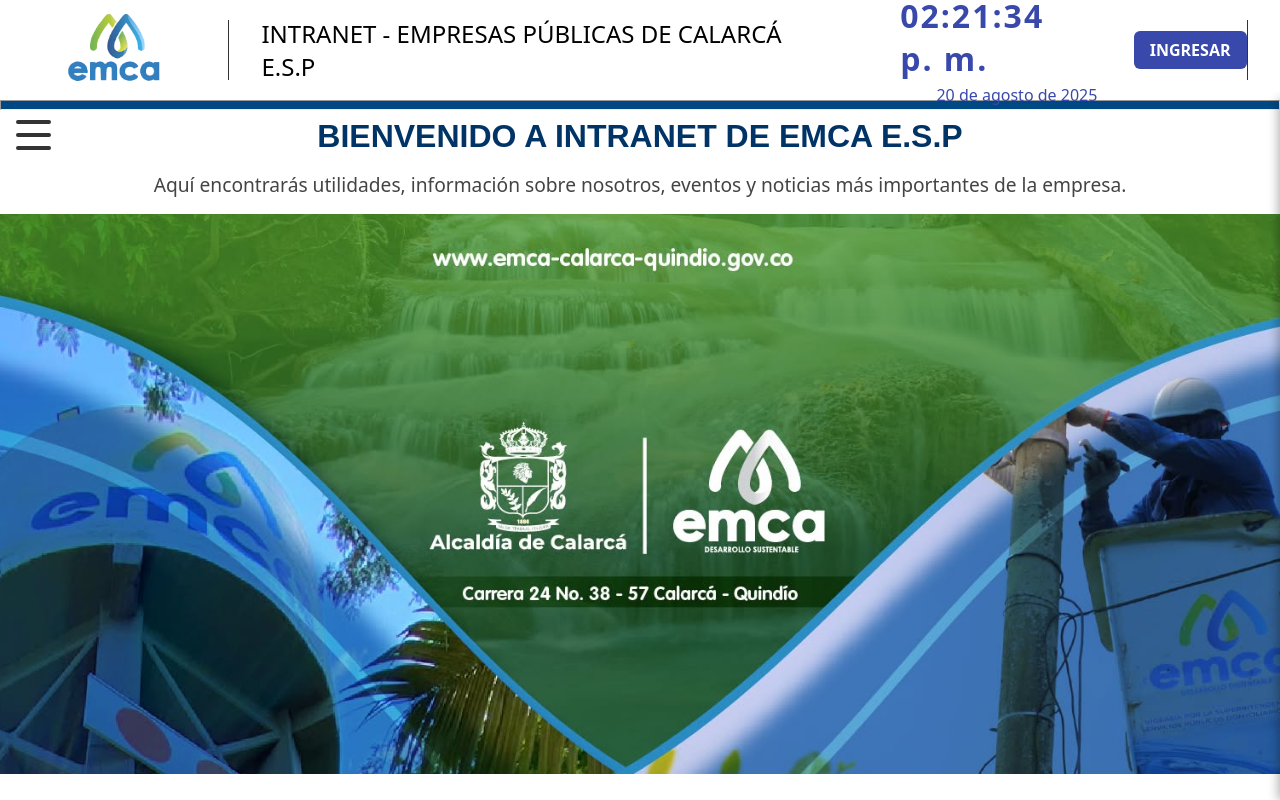
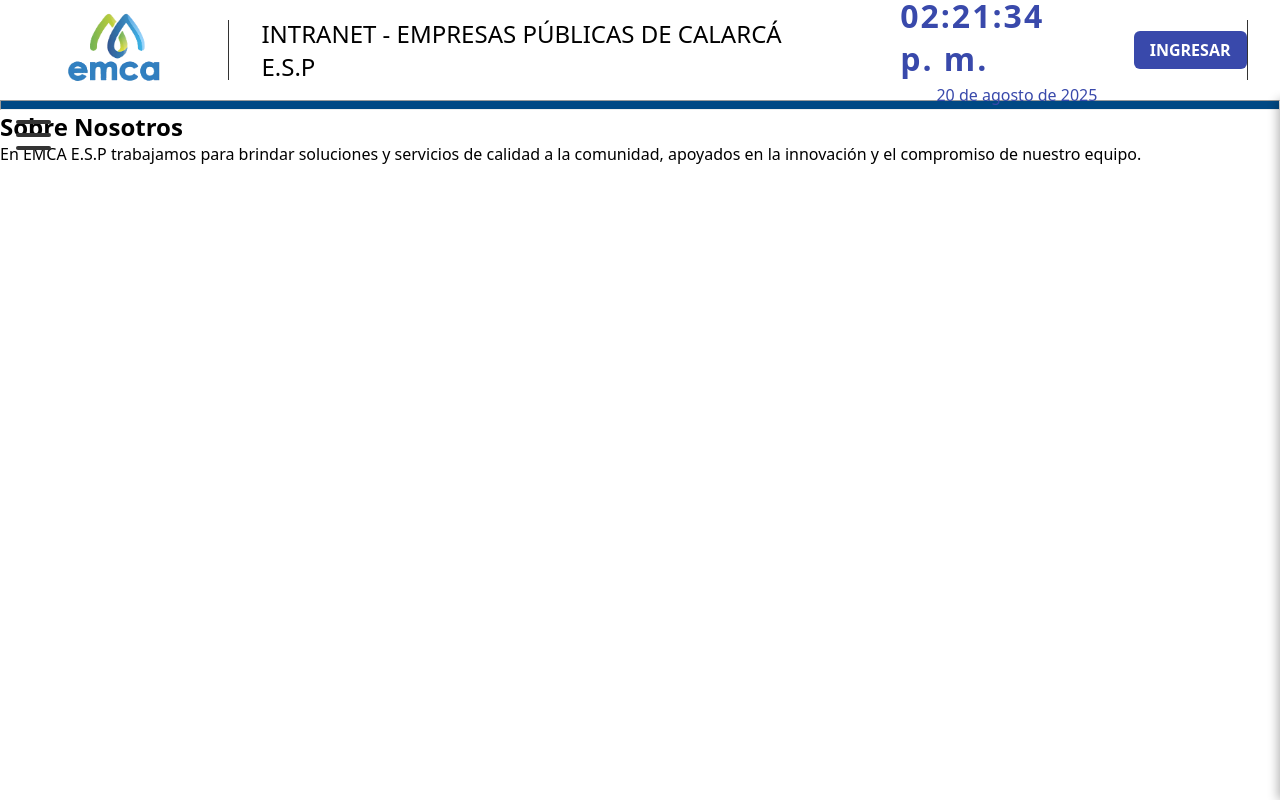
Before and after one commit to Simon-Otalvaro/Intranet-Emca, a React (Vite) app: page /nosotros in a window 1280 px wide. Built offline with nearby package versions, Linux system fonts and the light colour scheme; a web font is replaced by a local one.

Commit message:
fifth commit, modular update, and component creation

```diff
--- a/src/App.jsx
+++ b/src/App.jsx
@@ -1,23 +1,27 @@
+import { BrowserRouter as Router, Routes, Route } from "react-router-dom";
 import Header from "./components/Header/Header";
 import Menu from "./components/Menu/Menu";
-import Slider from "./components/Slider/Slider";
+import Home from "./pages/Home/Home";
+import Nosotros from "./pages/Nosotros/Nosotros";
+import Utilidades from "./pages/Utilidades/Utilidades";
+import Eventos from "./pages/Eventos/Eventos";
 import "./App.css";
 
 export default function App() {
   return (
-    <>
+    <Router>
       <Header />
       <div>
         <hr className="hr-line" />
       </div>
       <Menu />
-      <div className="hero">
-        <h1 className="hero-title">BIENVENIDO A INTRANET DE EMCA E.S.P</h1>
-        <p className="hero-subtitle">
-          Aquí encontrarás utilidades, información sobre nosotros, eventos y noticias más importantes de la empresa.
-        </p>
-      </div>
-      <Slider />
-    </>
+
+      <Routes>
+        <Route path="/" element={<Home />} />
+        <Route path="/nosotros" element={<Nosotros />} />
+        <Route path="/utilidades" element={<Utilidades />} />
+        <Route path="/eventos" element={<Eventos />} />
+      </Routes>
+    </Router>
   );
 }
--- /dev/null
+++ b/src/Pages/Eventos/Eventos.jsx
@@ -0,0 +1,3 @@
+export default function Eventos() {
+  return <h2 className="text-center mt-10 text-xl">📅 Sección de Eventos</h2>;
+}
--- /dev/null
+++ b/src/Pages/Home/Home.jsx
@@ -0,0 +1,13 @@
+import Slider from "../../components/Slider/Slider";
+
+export default function Home() {
+  return (
+    <div className="hero">
+      <h1 className="hero-title">BIENVENIDO A INTRANET DE EMCA E.S.P</h1>
+      <p className="hero-subtitle">
+        Aquí encontrarás utilidades, información sobre nosotros, eventos y las noticias más importantes de la empresa.
+      </p>
+      <Slider />
+    </div>
+  );
+}
--- /dev/null
+++ b/src/Pages/Nosotros/Nosotros.jsx
@@ -0,0 +1,14 @@
+export default function Nosotros() {
+  return (
+    <section className="p-12 bg-gray-100">
+      <h2 className="text-3xl font-bold text-center text-blue-900 mb-8">
+        Sobre Nosotros
+      </h2>
+      <p className="text-center max-w-2xl mx-auto text-gray-700 mb-12">
+        En <span className="font-semibold">EMCA E.S.P</span> trabajamos para brindar
+        soluciones y servicios de calidad a la comunidad, apoyados en la innovación
+        y el compromiso de nuestro equipo.
+      </p>
+    </section>
+  );
+}
--- /dev/null
+++ b/src/Pages/Utilidades/Utilidades.jsx
@@ -0,0 +1,3 @@
+export default function Utilidades() {
+  return <h2 className="text-center mt-10 text-xl">🔧 Sección de Utilidades</h2>;
+}
--- a/src/components/Menu/Menu.jsx
+++ b/src/components/Menu/Menu.jsx
@@ -1,4 +1,5 @@
 import { useState } from "react";
+import { Link } from "react-router-dom";
 import "./Menu.css";
 
 export default function Menu() {
@@ -6,7 +7,6 @@
 
   return (
     <>
-      {/* Menú hamburguesa */}
       <button
         className={`menu-btn ${open ? "open" : ""}`}
         onClick={() => setOpen(!open)}
@@ -16,12 +16,17 @@
         <span></span>
       </button>
 
-      {/* Menú flotante */}
       <nav className={`menu ${open ? "active" : ""}`}>
         <ul>
-          <li><a href="/utilidades">Utilidades</a></li>
-          <li><a href="/nosotros">Nosotros</a></li>
-          <li><a href="/eventos">Eventos</a></li>
+          <li>
+            <Link to="/utilidades" onClick={() => setOpen(false)}>Utilidades</Link>
+          </li>
+          <li>
+            <Link to="/nosotros" onClick={() => setOpen(false)}>Nosotros</Link>
+          </li>
+          <li>
+            <Link to="/eventos" onClick={() => setOpen(false)}>Eventos</Link>
+          </li>
         </ul>
       </nav>
     </>
```
Also changed, not shown: src/Pages/Eventos/Enventos.css (added), src/Pages/Home/Home.css (added), src/Pages/Nosotros/Nosotros.css (added).
